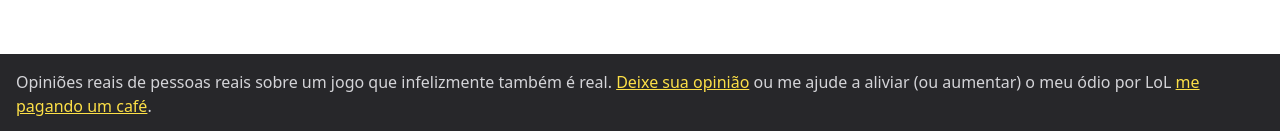
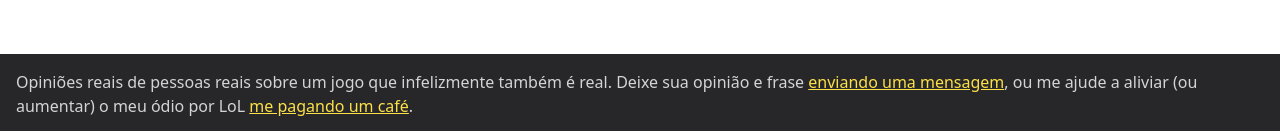
Before and after one commit to gabecmelo/pqpeuodeiolol, a React (Vite) app: page /pqpeuodeiolol/1 in a window 1280 px wide. Shown: the part 666-797 px from the top of the page. Built offline with nearby package versions, Linux system fonts and the light colour scheme.

Commit message:
adiciona mepagaumcafe e mensagem

```diff
--- a/src/components/Footer.tsx
+++ b/src/components/Footer.tsx
@@ -2,8 +2,8 @@ function Footer() {
   return (
     <footer className="flex fixed bottom-0 left-0 p-4 w-full justify-center bg-zinc-800">
       <p className='text-zinc-300'>
-        Opiniões reais de pessoas reais sobre um jogo que infelizmente também é real. <a className='text-yellow-300 underline cursor-pointer'>Deixe sua
-        opinião</a> ou me ajude a aliviar (ou aumentar) o meu ódio por LoL <a className='text-yellow-300 underline cursor-pointer'>me pagando um café</a>.
+        Opiniões reais de pessoas reais sobre um jogo que infelizmente também é real. Deixe sua
+        opinião e frase <a href="https://www.linkedin.com/in/gabrielc-melo/" className='text-yellow-300 underline cursor-pointer'>enviando uma mensagem</a>, ou me ajude a aliviar (ou aumentar) o meu ódio por LoL <a href="https://mepagaumcafe.com.br/gabecmelo/" className='text-yellow-300 underline cursor-pointer'>me pagando um café</a>.
       </p>
     </footer>
   );
```
Also changed, not shown: 1 other file (tests, documents, lock files or other folders).
